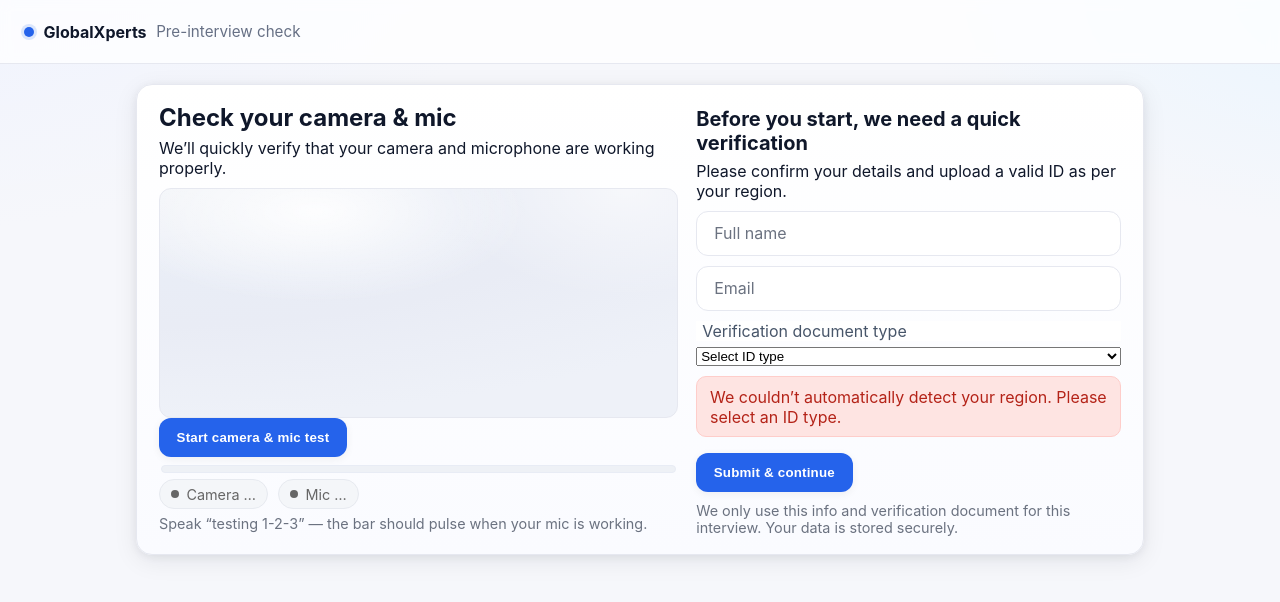
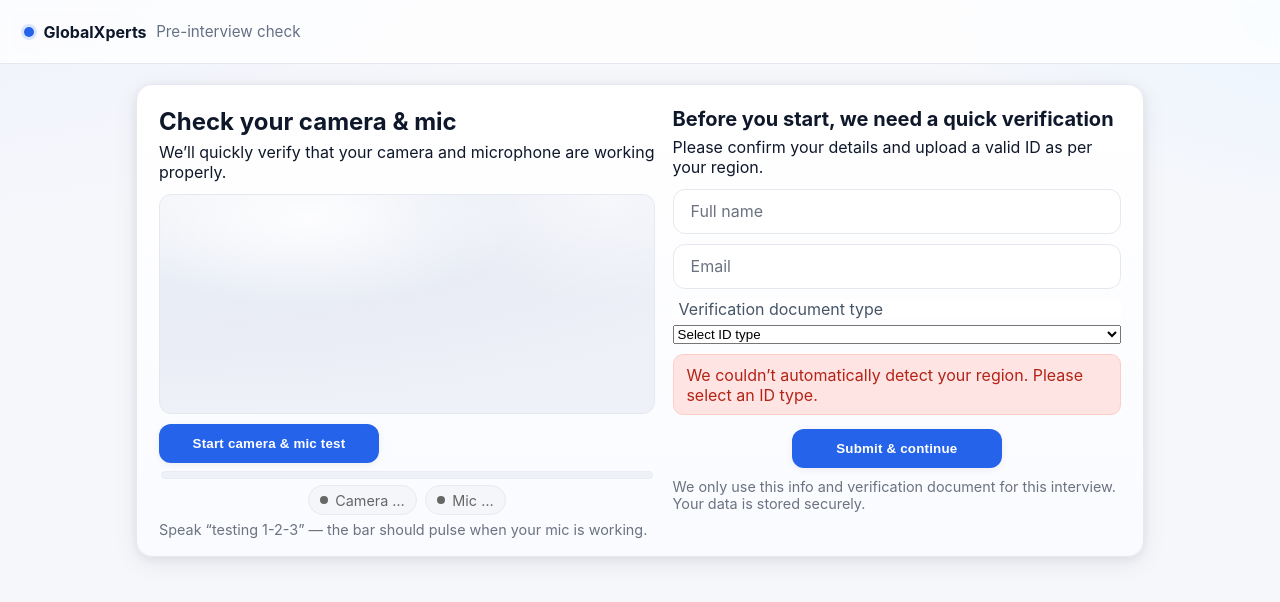
Before and after one commit to abhishekglobalxt/CandidatePortal1, a React (Vite) app: page / in a window 1280 px wide. Shown: the top 602 px of the page. Built offline with nearby package versions, Linux system fonts and the light colour scheme; no server answers.

Commit message:
Update App.css

```diff
--- a/src/App.css
+++ b/src/App.css
@@ -273,3 +273,68 @@ body{margin:0;font-family:Inter, system-ui, -apple-system, Segoe UI, Roboto, Hel
 .gx-field {
   margin: 10px 0;
 }
+/*----------------------- */
+/* Card: two columns aligned at the top */
+.gx-card {
+  display: grid;
+  grid-template-columns: minmax(0, 1.05fr) minmax(0, 0.95fr);
+  gap: 18px;
+  align-items: flex-start;          /* <-- headings line up */
+  padding: 18px 22px;
+}
+
+/* Headings & sub text – same vertical rhythm on both sides */
+.gx-left h2,
+.gx-right h2 {
+  margin-top: 4px;
+  margin-bottom: 6px;
+}
+
+.gx-left .gx-sub,
+.gx-right .gx-sub {
+  margin-bottom: 12px;
+}
+
+/* Slightly smaller video so whole card fits without scroll */
+.gx-video-surface {
+  height: 220px;
+}
+
+/* Left actions: button under video, no float */
+.gx-actions-left {
+  margin-top: 10px;
+}
+
+.gx-actions-left .gx-btn {
+  min-width: 220px;
+}
+
+/* Status pills nicely centered under the meter */
+.gx-status {
+  margin-top: 6px;
+  display: flex;
+  justify-content: center;
+  gap: 8px;
+}
+
+/* Right form fields a bit tighter */
+.gx-field {
+  margin: 10px 0;
+}
+
+/* Center the Submit button */
+.gx-actions-right {
+  margin-top: 14px;
+  text-align: center;
+}
+
+.gx-actions-right .gx-btn.primary {
+  min-width: 210px;
+}
+
+/* Optional: keep overall container compact */
+.gx-container {
+  max-width: 1040px;
+  margin: 20px auto;
+  padding: 0 16px;
+}
```
